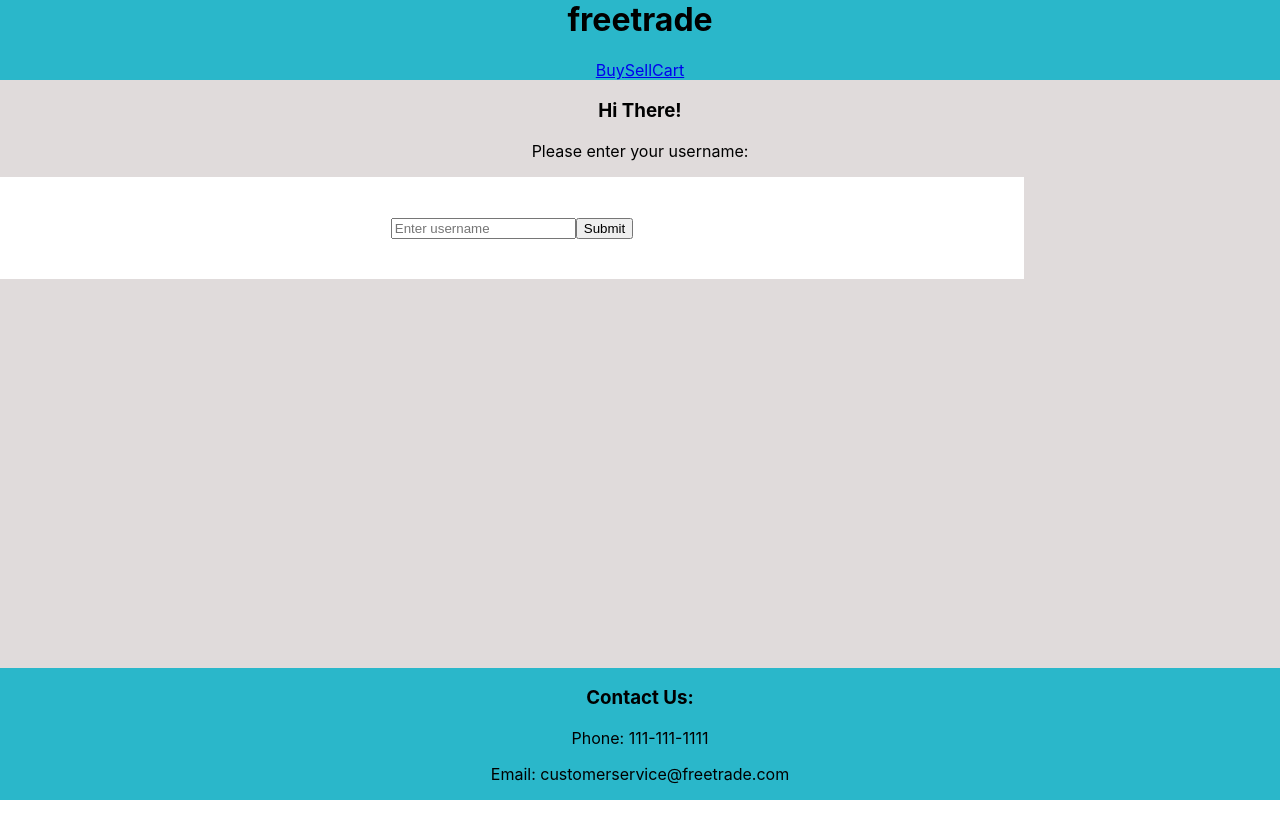
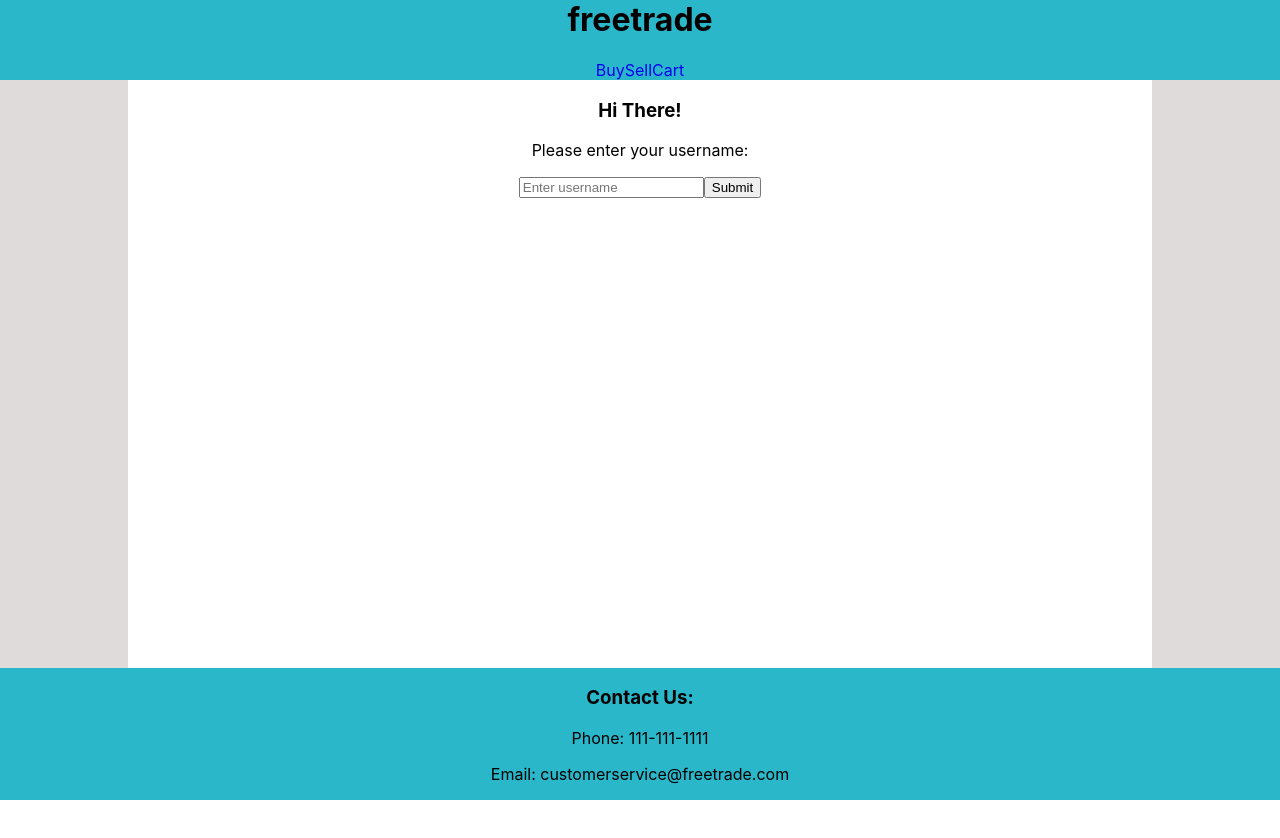
Before and after one commit to LukeArenas/Barter, a React (Create React App) app in the folder client/: page / in a window 1280 px wide. Shown: the top 838 px of the page. Before the commit the page ends 800 px from the top, so only its background shows below. Built offline with nearby package versions, Linux system fonts and the light colour scheme; no server answers.

Commit message:
more styling

```diff
--- a/client/src/App.css
+++ b/client/src/App.css
@@ -1,15 +1,24 @@
+#root {
+  background-color: rgb(224, 219, 219);
+  padding: 0 10vw;
+  height: 100vh;
+}
+
 .app {
   text-align: center;
   height: 100vh;
-  background-color: rgb(224, 219, 219);
-}
-
-#root {
-  height: 100vh;
+  width: 80vw;
+  background-color: white;
+  padding-top: 10vh;
 }
 
 header {
   background-color: #2ab7ca;
+  width: 100vw;
+  position: absolute;
+  height: 10vh;
+  top: 0;
+  left: 0;
 }
 
 h1 {
@@ -17,11 +26,26 @@ h1 {
 }
 
 footer {
-  position: absolute;
+  position: fixed;
   bottom: 0;
   left: 0;
   right: 0;
   background-color: #2ab7ca;
+}
+
+.nav {
+  text-decoration: none;
+}
+
+/* Welcome Page */
+
+.welcome-page {
+  display: flex;
+}
+
+.welcome-content {
+  width: 80vw;
+  justify-self: center;
 }
 
 /* Buy Page */
@@ -55,10 +79,21 @@ footer {
   padding: 0 10vw;
 }
 
-form {
+.new-listing-form {
   padding: 5vh 0;
   background-color: white;
   width: 80vw;
+}
+
+/* Cart  */
+
+.cart-item {
+  display: relative;
+}
+
+.cart-title {
+  display: absolute;
+  left: 0;
 }
 
 /* Thumbnails */
@@ -66,10 +101,26 @@ form {
 .thumbnail {
   background-color: plum;
   min-width: 10vw;
+  position: relative;
 }
 
 .thumbnail-img {
   max-width: 10vw;
+}
+
+.delete-button {
+  position: absolute;
+  bottom: 0;
+  left: 0;
+  right: 0;
+  height: 2vh;
+}
+
+.price {
+  position: absolute;
+  bottom: 0;
+  right: 0;
+  margin: 0;
 }
 
 /* Item Details */
--- a/client/src/App.js
+++ b/client/src/App.js
@@ -108,9 +108,15 @@ export default class App extends Component {
       <div className="app">
         <header>
           <h1>freetrade</h1>
-          <NavLink to="/buy">Buy</NavLink>
-          <NavLink to="/sell">Sell</NavLink>
-          <NavLink to="/cart">Cart</NavLink>
+          <NavLink to="/buy" className="nav">
+            Buy
+          </NavLink>
+          <NavLink to="/sell" className="nav">
+            Sell
+          </NavLink>
+          <NavLink to="/cart" className="nav">
+            Cart
+          </NavLink>
         </header>
         <Switch>
           <Route
--- a/client/src/components/CartItem.js
+++ b/client/src/components/CartItem.js
@@ -6,10 +6,12 @@ export default class CartItem extends Component {
   }
   render() {
     return (
-      <div>
-        <h3>{this.props.title}</h3>
-        <p>{this.props.price}</p>
-        <button onClick={this.handleClick}>Remove</button>
+      <div className="cart-item">
+        <h3 className="cart-title">{this.props.title}</h3>
+        <p className="cart-price">${this.props.price}</p>
+        <button onClick={this.handleClick} className="remove-from-cart">
+          Remove
+        </button>
       </div>
     )
   }
--- a/client/src/components/ListingThumbnail.js
+++ b/client/src/components/ListingThumbnail.js
@@ -13,13 +13,29 @@ export default class ListingThumbnail extends Component {
         <div value={_id} onClick={this.handleClick}>
           <img src={photo} alt={title} className="thumbnail-img" />
           <h4>{title}</h4>
-          <p>${price}</p>
+          <p className="price">${price}</p>
         </div>
         {seller_id === this.props.currentSellerId &&
         this.props.requestFrom === 'sell' ? (
-          <button value={_id} onClick={this.props.deleteListing}>
-            Delete
-          </button>
+          // <button
+          //   value={_id}
+          //   onClick={this.props.deleteListing}
+          //   className="delete-button"
+          // >
+          //   <img
+          //     src="../images/trash-can.png"
+          //     alt="trash-can"
+          //     className="trash-icon"
+          //   />
+          // </button>
+          <input
+            type="image"
+            value={_id}
+            onClick={this.props.deleteListing}
+            className="delete-button"
+            src="images/trash-can.jpeg"
+            alt="trash-can"
+          />
         ) : null}
       </div>
     )
--- a/client/src/pages/Cart.js
+++ b/client/src/pages/Cart.js
@@ -5,7 +5,8 @@ export default class Cart extends Component {
   render() {
     console.log(this.props.addedToCart)
     return (
-      <div>
+      <div className="cart">
+        <div className="product-container">
           {this.props.addedToCart.map((item) => (
             <CartItem
               price={item.price}
@@ -15,6 +16,7 @@ export default class Cart extends Component {
             />
           ))}
         </div>
+      </div>
     )
   }
 }
--- a/client/src/pages/ItemDetails.js
+++ b/client/src/pages/ItemDetails.js
@@ -66,11 +66,11 @@ export default class ItemDetails extends Component {
         />
         <div>
           <h3>{this.state.title}</h3>
-          <p>{this.state.price}</p>
-          <p>{this.state.condition}</p>
-          <p>{this.state.description}</p>
-          <p>{this.state.vendor.seller}</p>
-          <p>{this.state.vendor.customerRating}</p>
+          <p>${this.state.price}</p>
+          <p>Condition: {this.state.condition}</p>
+          <p>Details: {this.state.description}</p>
+          <p>Seller: {this.state.vendor.seller}</p>
+          <p>Seller Rating: {this.state.vendor.customerRating}</p>
         </div>
         <button onClick={this.handleClick}>Add To Cart</button>
         <button
--- a/client/src/pages/Sell.js
+++ b/client/src/pages/Sell.js
@@ -86,11 +86,11 @@ export default class Sell extends Component {
   render() {
     return (
       <div className="sell-page">
-        <form onSubmit={this.handleSubmit}>
+        <form onSubmit={this.handleSubmit} className="new-listing-form">
           <input type="text" placeholder="title" onChange={this.setTitle} />
           <select onChange={this.setCondition}>
-            <option value="new">New</option>
-            <option value="used">Used</option>
+            <option value="New">New</option>
+            <option value="Used">Used</option>
           </select>
           <input
             type="text"
--- a/client/src/pages/Welcome.js
+++ b/client/src/pages/Welcome.js
@@ -18,11 +18,11 @@ export default class Welcome extends Component {
       return <Redirect to="/buy" />
     }
     return (
-      <div>
-        <div onSubmit={this.handleWelcomeSubmit}>
+      <div className="welcome-page">
+        <div className="welcome-content">
           <h3>Hi There!</h3>
           <p>Please enter your username:</p>
-          <form>
+          <form onSubmit={this.handleWelcomeSubmit}>
             <input
               type="text"
               placeholder="Enter username"
```
Also changed, not shown: 2 other files (tests, documents, lock files or other folders). Lines whose indentation alone changed are shown as unchanged.
